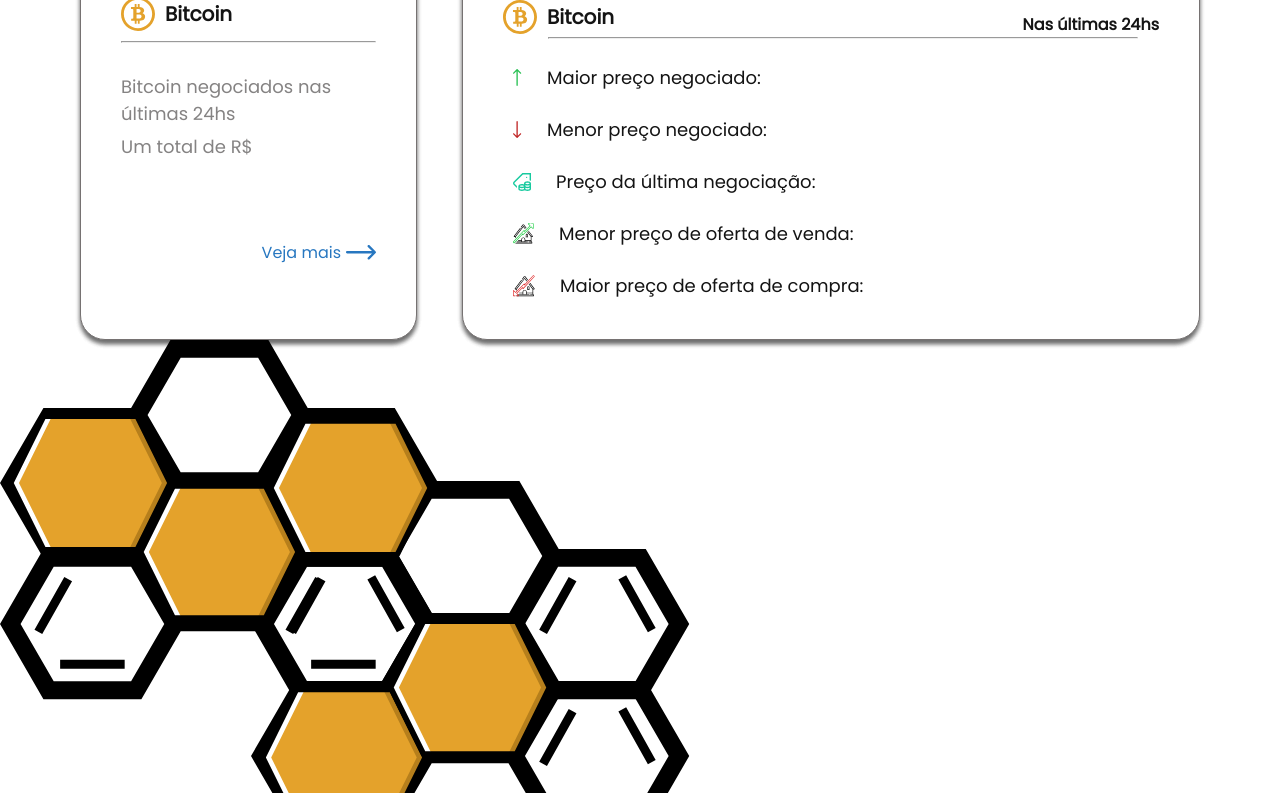
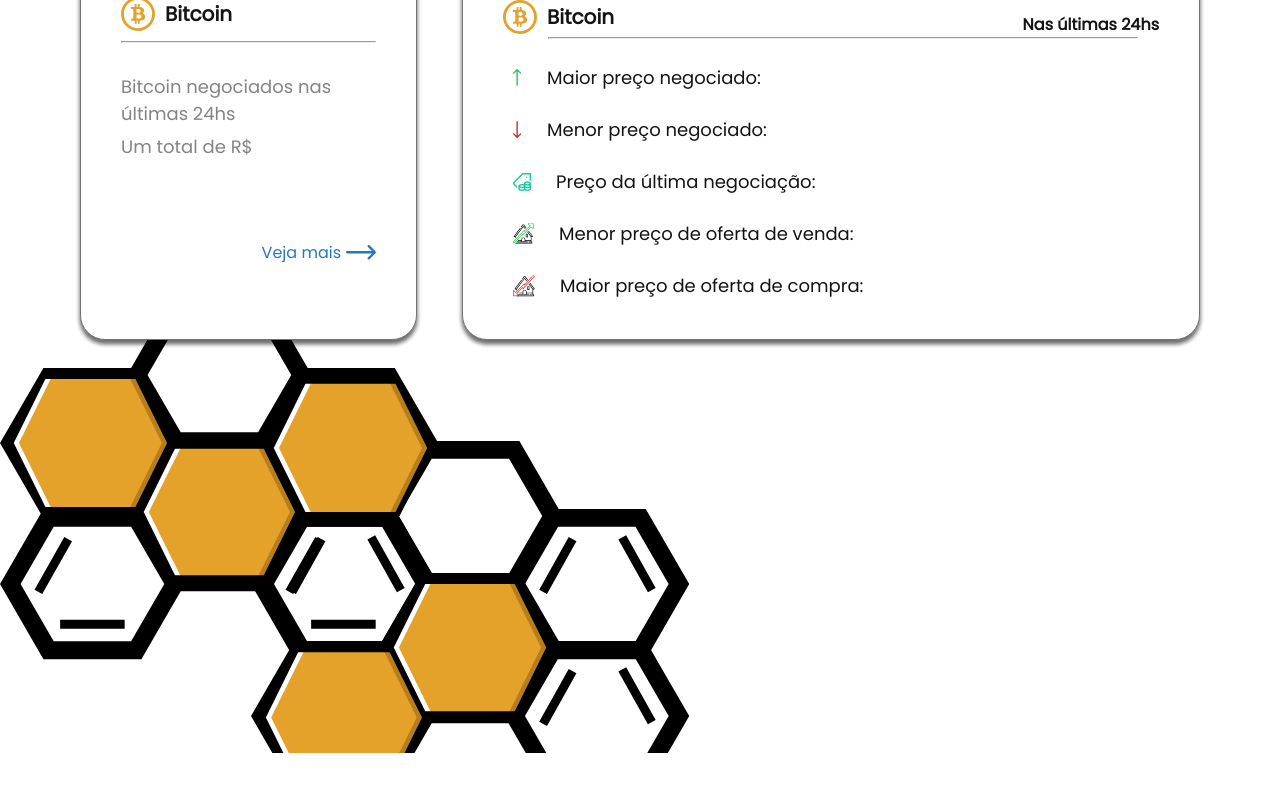
Before and after one commit to TiagoTR/Bit-Informa, a React (Create React App) app: page / in a window 1280 px wide. Shown: the part 294-1094 px from the top of the page. After the commit the page ends 1047 px from the top, so only its background shows below. Built offline with nearby package versions, Linux system fonts and the light colour scheme; no server answers.

Commit message:
Add image bottom

```diff
--- a/src/components/main-component/main.js
+++ b/src/components/main-component/main.js
@@ -154,7 +154,7 @@ export default function Main() {
                     </Styles.InfoCard>
                 </Styles.Card>
             </Styles.CardsWrapper>
-            <img src={ ImageBottom } alt='xxx'/>
+            <Styles.ImageBottom src={ ImageBottom } alt='xxx'/>
         </>
     );
 };
--- a/src/components/main-component/styles.js
+++ b/src/components/main-component/styles.js
@@ -91,3 +91,9 @@ export const ValueInfo = styled.p`
     color: #E4A22B;
     font-weight: 600;
 `;
+
+export const ImageBottom = styled.img`
+    position: absolute;
+    margin-top: -40px;
+    z-index: -1;
+`;
```
